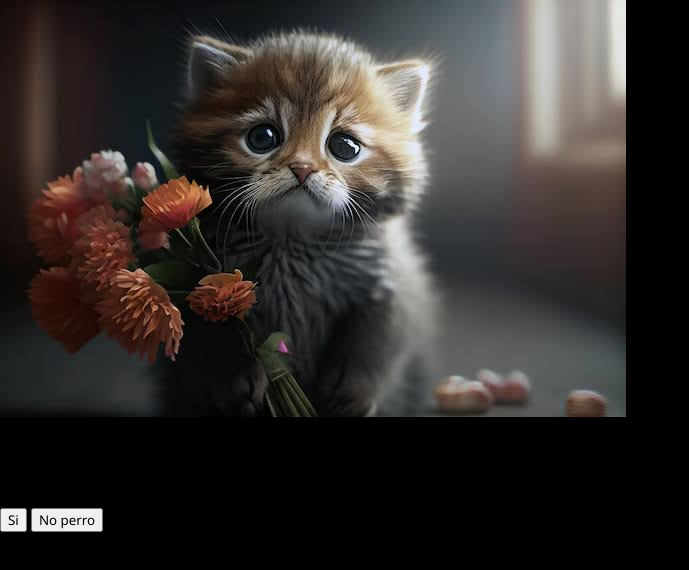
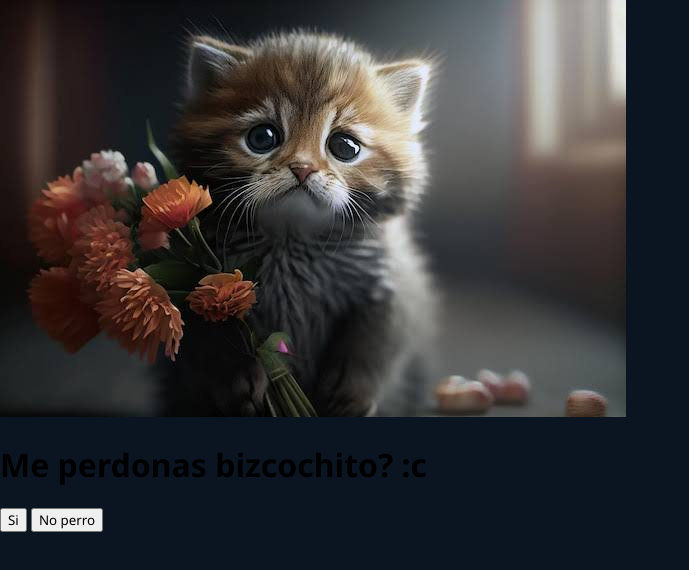
Before and after one commit to Liuxss/chelsibirthday.github.io, a plain HTML site: page pages/perdoname.html in a window 1280 px wide. Shown: the whole page, without its empty margins (0-689 px from the left). Drawn offline with Linux system fonts and the light colour scheme.

Commit message:
Update css-perdoname.css

```diff
--- a/pages/css-perdoname.css
+++ b/pages/css-perdoname.css
@@ -5,5 +5,5 @@
 body {
 margin: 0px;
 padding: 0px;
-background: rgb(0,0,0);
+background: #0b1522;
 }
```
